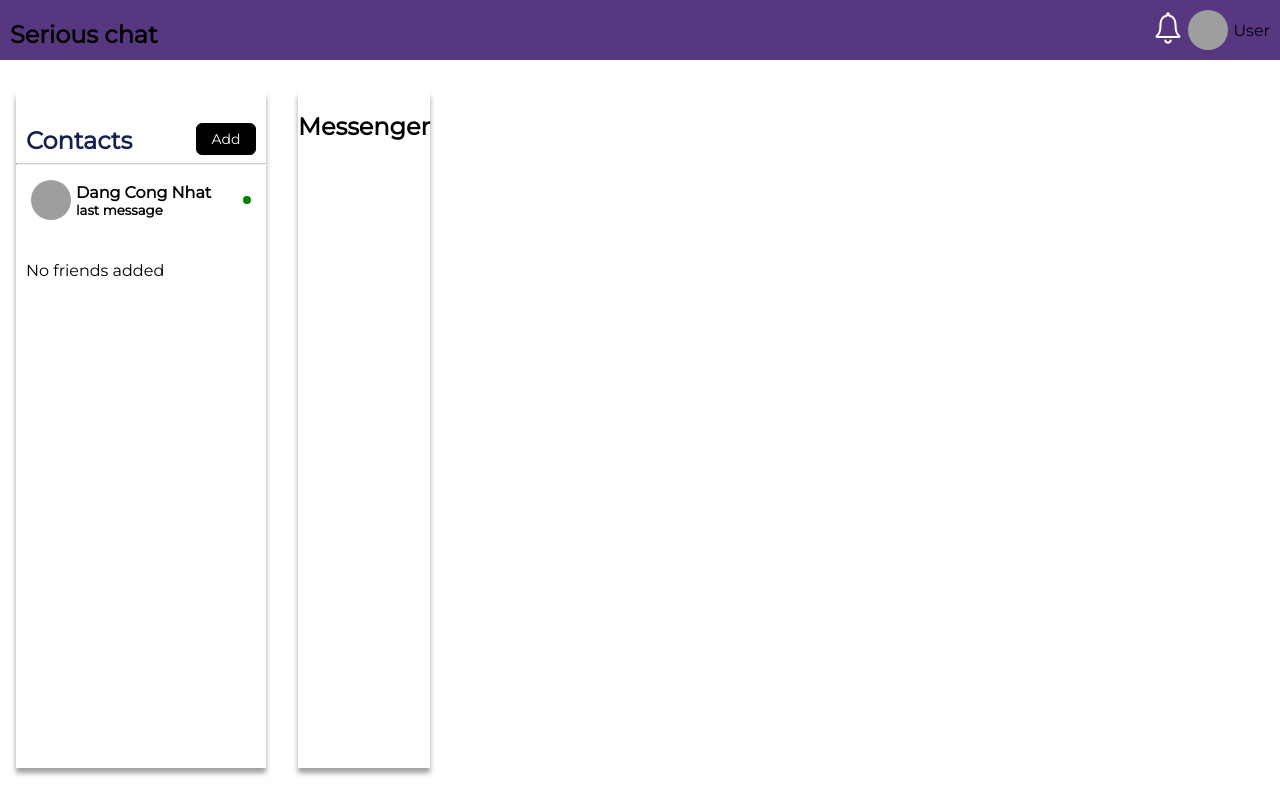
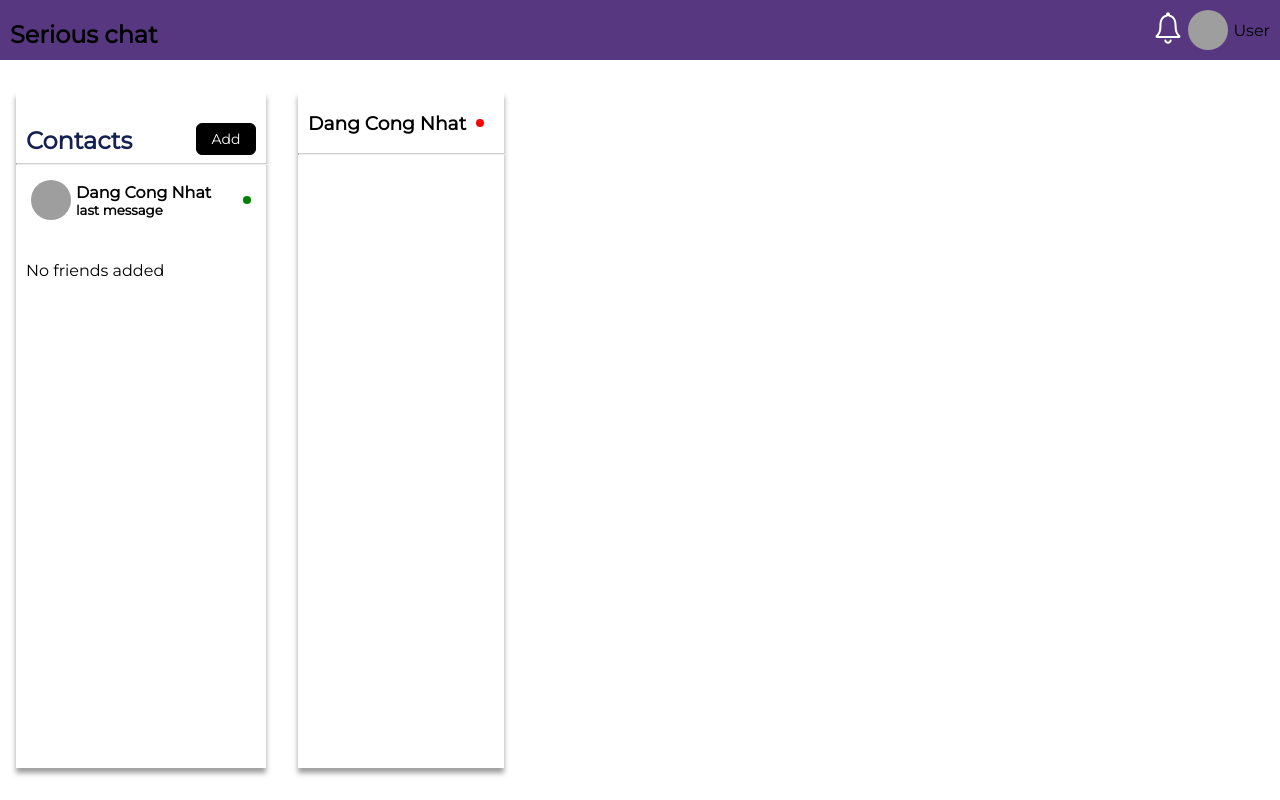
Before and after one commit to ng-anhhtuann/frontend-mini-webchat, a React (Create React App) app: page /chat in a window 1280 px wide. Built offline with nearby package versions, Linux system fonts and the light colour scheme; sample sign-in values are in the browser's storage; grey boxes are pictures that could not be loaded.

Commit message:
Creating Chat Header

```diff
--- a/src/pages/chat/Chat.js
+++ b/src/pages/chat/Chat.js
@@ -1,8 +1,8 @@
 import React from 'react';
 import '../../App.scss';
-import Navbar from '../../shared/components/chat/Navbar';
-import Messenger from '../../shared/components/chat/Messenger';
-import FriendList from '../../shared/components/chat/FriendList';
+import Navbar from '../../shared/components/Chat/Navbar';
+import Messenger from '../../shared/components/Chat/Messenger';
+import FriendList from '../../shared/components/Chat/FriendList';
 const Chat = () => {
     return (
         <div id="chat-container">
--- a/src/shared/components/Router/ProtectedRoute.js
+++ b/src/shared/components/Router/ProtectedRoute.js
@@ -3,7 +3,7 @@ import { Navigate, Outlet } from 'react-router-dom';
 const ProtectedRoute = () => {
     const isAuthenticated = sessionStorage.getItem('token');
 
-    // Redirect to landing page based on the authentication and role
+    // Redirect to landing page based on the authentication
     if (!isAuthenticated) {
         return <Navigate to="/" />;
     }
--- /dev/null
+++ b/src/shared/components/chat/ChatHeader.js
@@ -0,0 +1,17 @@
+import React, { Fragment, useState } from 'react';
+
+const ChatHeader = ({ chat }) => {
+    return (
+        <Fragment>
+            <div id="chatter">
+                <div className="chatter-info">
+                    <h3>Dang Cong Nhat</h3>
+                    <div className="chatter-status">
+                        <span className={`online-status offline`}></span>
+                    </div>
+                </div>
+            </div>
+        </Fragment>
+    );
+};
+export default ChatHeader;
--- a/src/shared/components/chat/Messenger.js
+++ b/src/shared/components/chat/Messenger.js
@@ -1,7 +1,10 @@
+import ChatHeader from './ChatHeader';
+
 const Messenger = () => {
     return (
         <div id="messenger" className="card-shadow">
-            <h2>Messenger </h2>
+            <ChatHeader />
+            <hr />
         </div>
     );
 };
--- a/src/shared/styles/global.scss
+++ b/src/shared/styles/global.scss
@@ -267,6 +267,7 @@
         }
     }
 
+    // CSS for FriendList and Messenger component
     #chat-wrap {
         display: flex;
         flex-direction: column;
@@ -278,7 +279,7 @@
         @media (min-width: 800px) {
             flex-direction: row;
         }
-
+        // CSS for FriendList component
         #friends {
             display: flex;
             flex-direction: column;
@@ -320,12 +321,6 @@
                     color: white;
                     cursor: pointer;
                 }
-            }
-
-            hr {
-                border-top: 1px solid #cfcfcf;
-                width: 100%;
-                margin-bottom: 0;
             }
 
             #friends-box {
@@ -378,6 +373,59 @@
                 }
             }
 
+            .btn-success {
+                background-color: $success;
+                border: none;
+                padding: 5px;
+                width: 50px;
+                color: white;
+                border-radius: 10px;
+                cursor: pointer;
+                font-weight: 600;
+                margin-top: 5px;
+            }
+        }
+
+        #messenger {
+            #chatter {
+                overflow-y: auto;
+                display: flex;
+                text-align: left;
+                margin-top: 10px;
+                justify-items: center;
+                justify-content: space-between;
+
+                h3 {
+                    margin: 0 10px 0 0;
+                }
+
+                .chatter-info {
+                    display: flex;
+                    margin-right: 10px;
+                    min-width: 80px;
+                    padding: 10px;
+                }
+
+                .fa-icon {
+                    display: flex;
+                    margin-right: 10px;
+                    min-width: 80px;
+                    padding: 10px;
+                }
+
+                #chatter-status {
+                    display: flex;
+                    align-items: center;
+                }
+            }
+        }
+
+        hr {
+            border-top: 1px solid #cfcfcf;
+            width: 100%;
+            margin-bottom: 0;
+        }
+
         #suggestions {
             margin-top: 10px;
             overflow-y: auto;
@@ -397,19 +445,6 @@
 
         .offline {
             background-color: red;
-            }
-
-            .btn-success {
-                background-color: $success;
-                border: none;
-                padding: 5px;
-                width: 50px;
-                color: white;
-                border-radius: 10px;
-                cursor: pointer;
-                font-weight: 600;
-                margin-top: 5px;
-            }
         }
     }
 }
```
Lines whose indentation alone changed are shown as unchanged.
